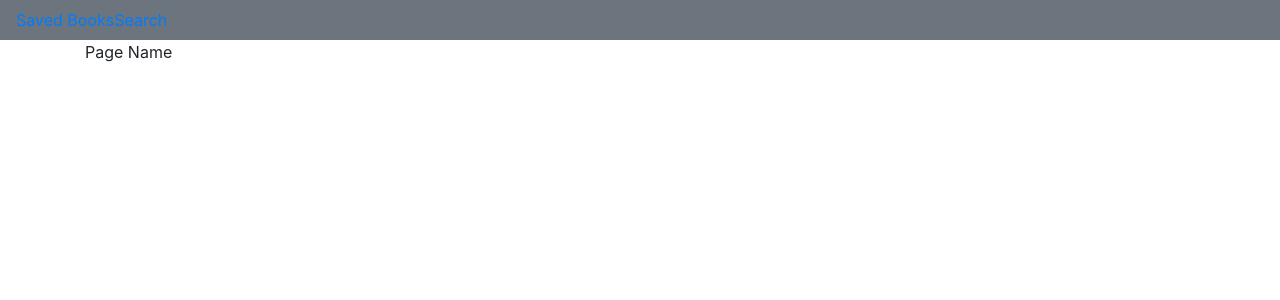
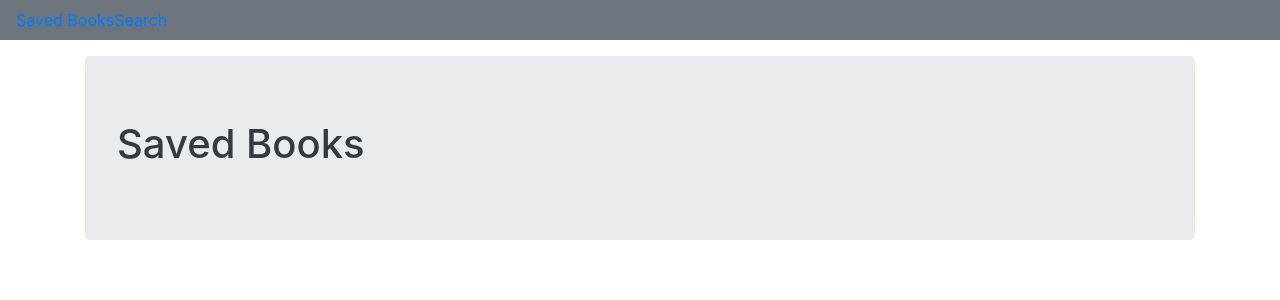
Before and after one commit to nbur4556/google-book-search-dotnet, a React (Create React App) app in the folder client/: page / in a window 1280 px wide. Shown: the top 300 px of the page. Built offline with nearby package versions, Linux system fonts and the light colour scheme.

Commit message:
feat: use jumbotron on page header component, and add component to search page

```diff
--- a/client/src/components/PageHeader.js
+++ b/client/src/components/PageHeader.js
@@ -1,10 +1,12 @@
 import React from 'react';
 
-function PageHeader() {
+import Jumbotron from 'react-bootstrap/Jumbotron';
+
+function PageHeader(props) {
     return (
-        <section>
-            Page Name
-        </section>
+        <Jumbotron className="my-3">
+            <h1 className="text-dark">{props.pageName}</h1>
+        </Jumbotron>
     )
 }
 
--- a/client/src/pages/Saved.js
+++ b/client/src/pages/Saved.js
@@ -6,7 +6,7 @@ import PageHeader from '../components/PageHeader.js';
 function Saved() {
     return (
         <section>
-            <PageHeader />
+            <PageHeader pageName="Saved Books" />
         </section>
     )
 }
--- a/client/src/pages/Search.js
+++ b/client/src/pages/Search.js
@@ -7,6 +7,7 @@ import InputGroup from 'react-bootstrap/InputGroup';
 
 // Components
 import BookResults from '../components/BookResults.js';
+import PageHeader from '../components/PageHeader.js';
 
 function Search() {
     const margin = 'my-4';
@@ -18,6 +19,8 @@ function Search() {
 
     return (
         <section>
+            <PageHeader pageName="Search Books" />
+
             <InputGroup className={margin}>
                 <InputGroup.Prepend>
                     <InputGroup.Text>Book Search</InputGroup.Text>
```
Also changed, not shown: 1 other file (tests, documents, lock files or other folders).
